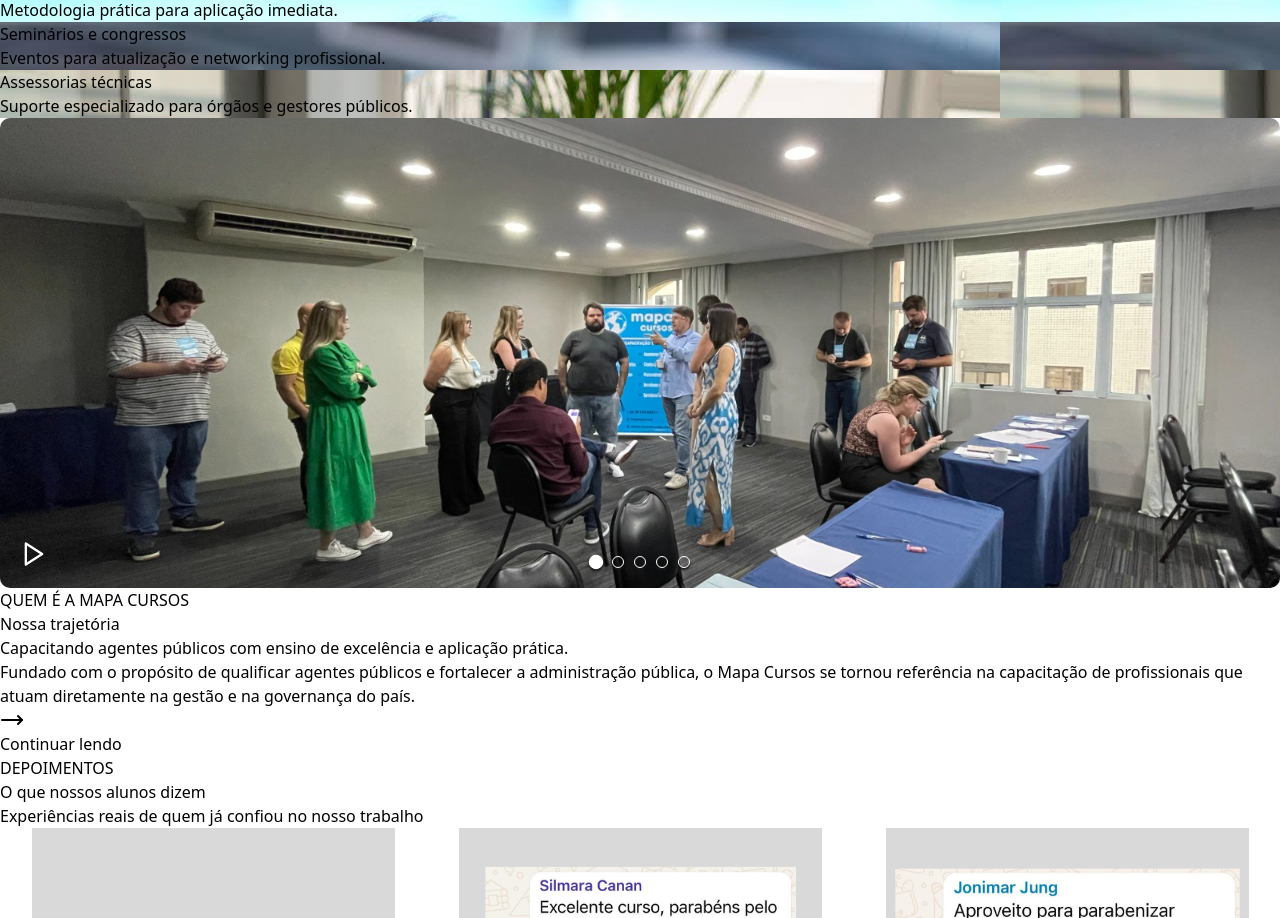
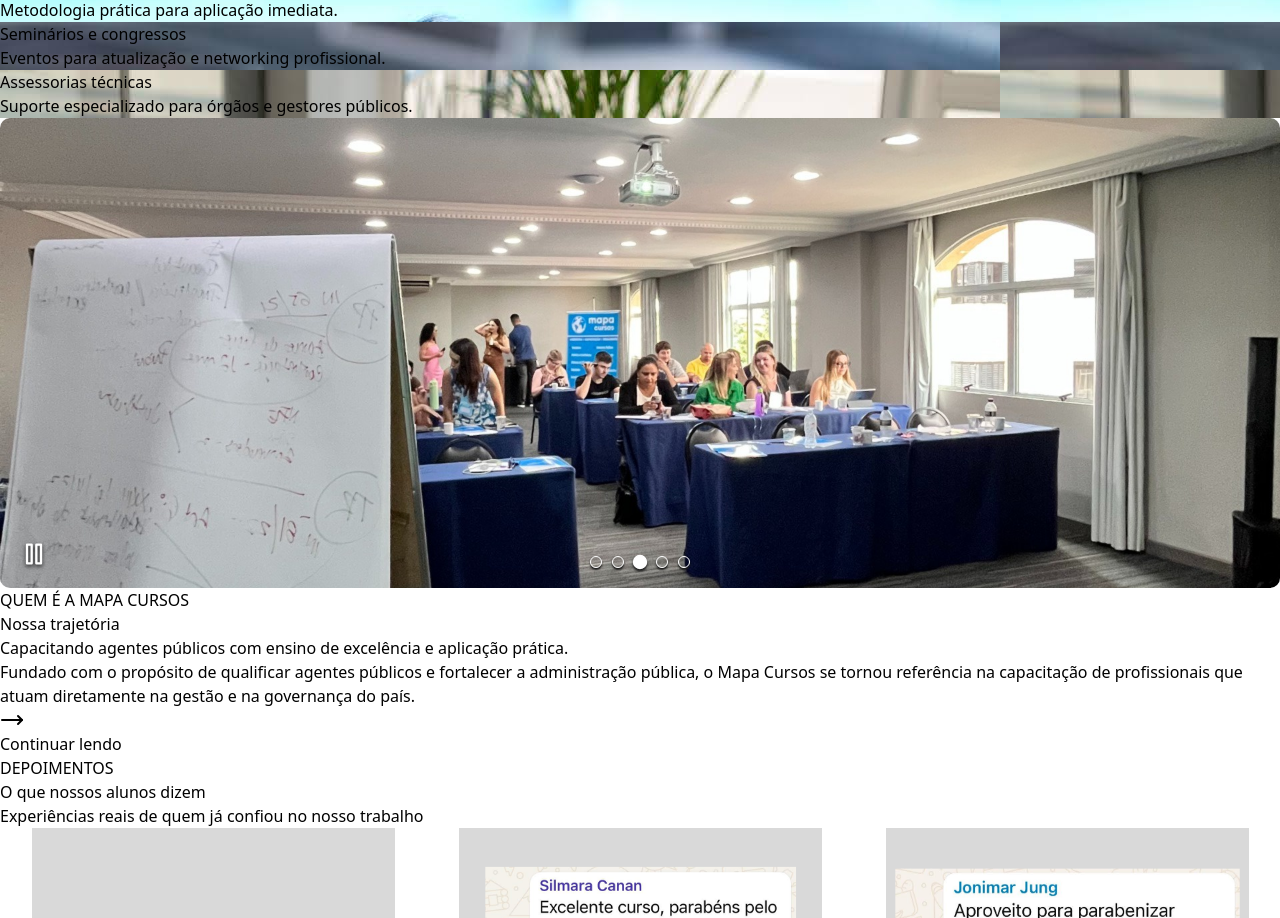
Before and after one commit to EdisonMatos/LP-Mapa-cursos, a React (Vite) app: page / in a window 1280 px wide. Shown: the part 4062-4980 px from the top of the page. Built offline with nearby package versions, Linux system fonts and the light colour scheme; a web font is replaced by a local one.

Commit message:
fix: Insere autoplay no carousel no about

```diff
--- a/src/components/sections/About.jsx
+++ b/src/components/sections/About.jsx
@@ -95,6 +95,7 @@ export default function About({ modal = "true" }) {
               showBullets={true}
               showThumbnails={false}
               additionalClass="custom-gallery"
+              autoPlay={true}
             />
             <style>
               {`
```
